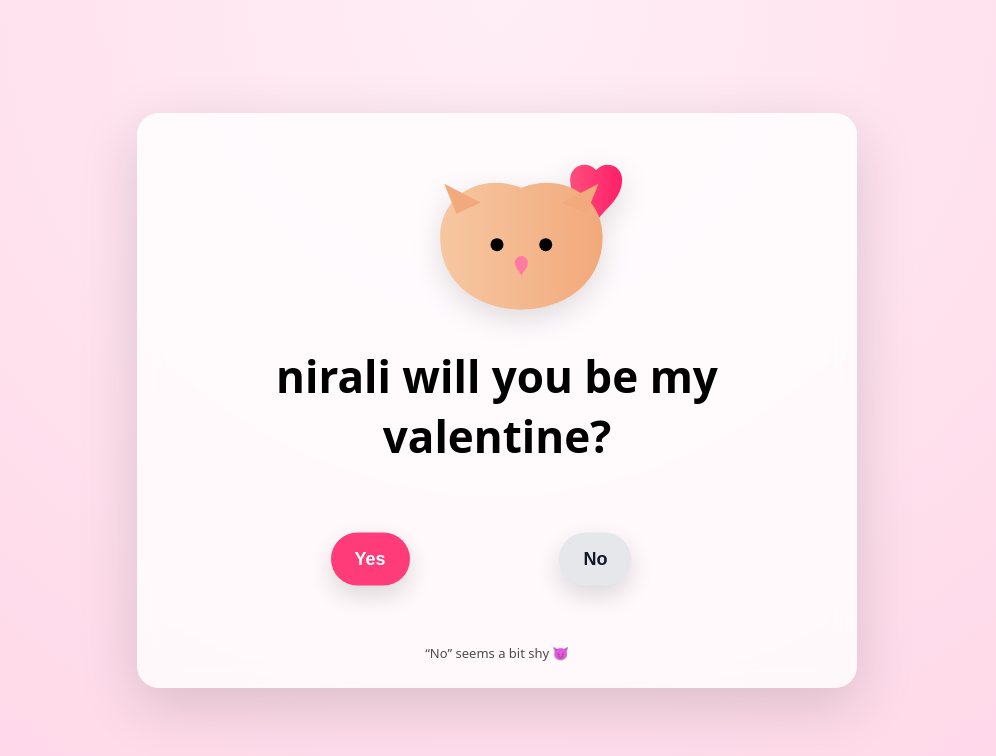
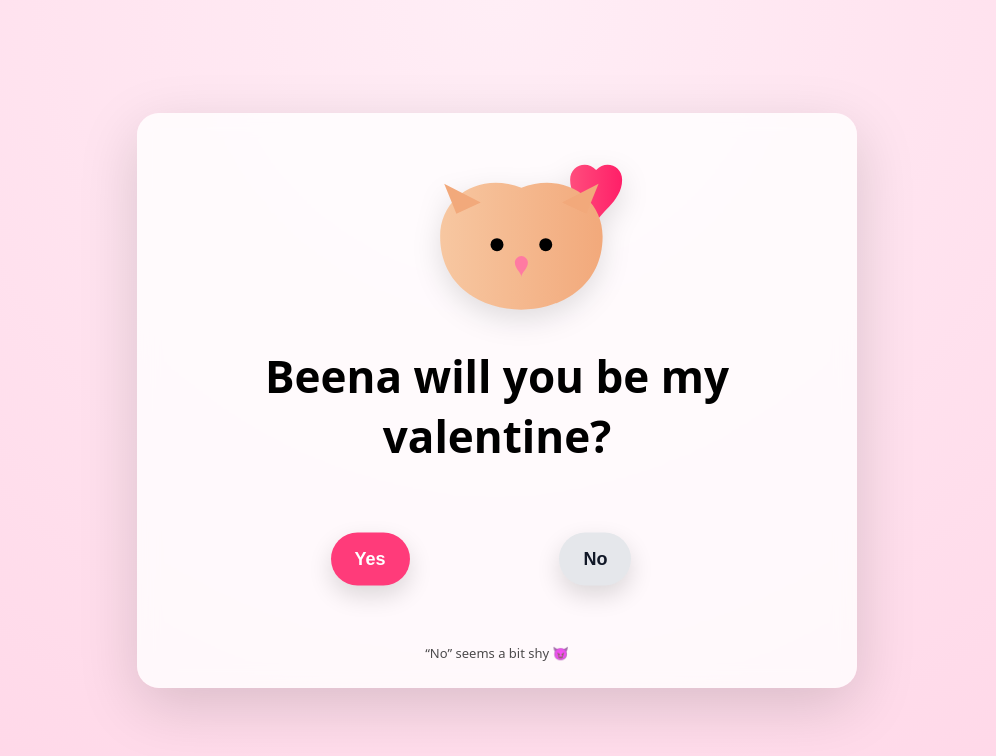
Before and after one commit to chittaosos/feb14, a plain HTML site: page index.html in a window 1280 px wide. Shown: the whole page, without its empty margins (143-1139 px from the left). Drawn offline with nearby package versions, Linux system fonts and the light colour scheme.

```diff
--- a/index.html
+++ b/index.html
@@ -171,7 +171,7 @@
             fill="#ff7aa2"/>
     </svg>
 
-    <h1>nirali will you be my valentine?</h1>
+    <h1>Beena will you be my valentine?</h1>
 
     <section class="button-zone" id="zone">
       <button id="yesBtn">Yes</button>
```
